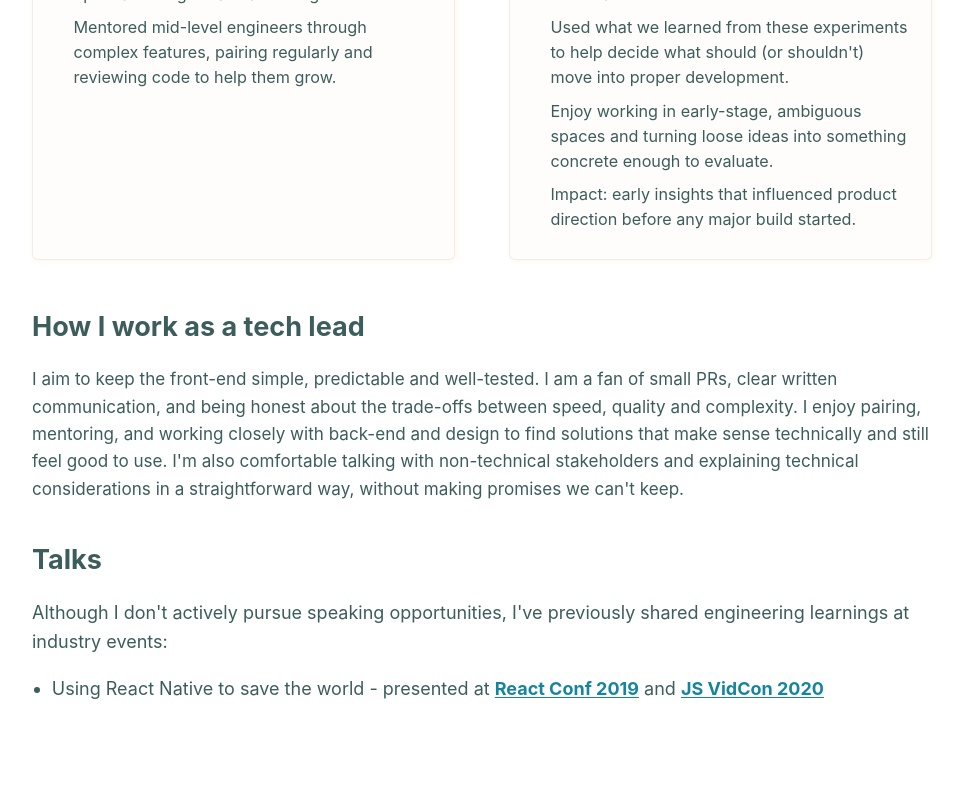
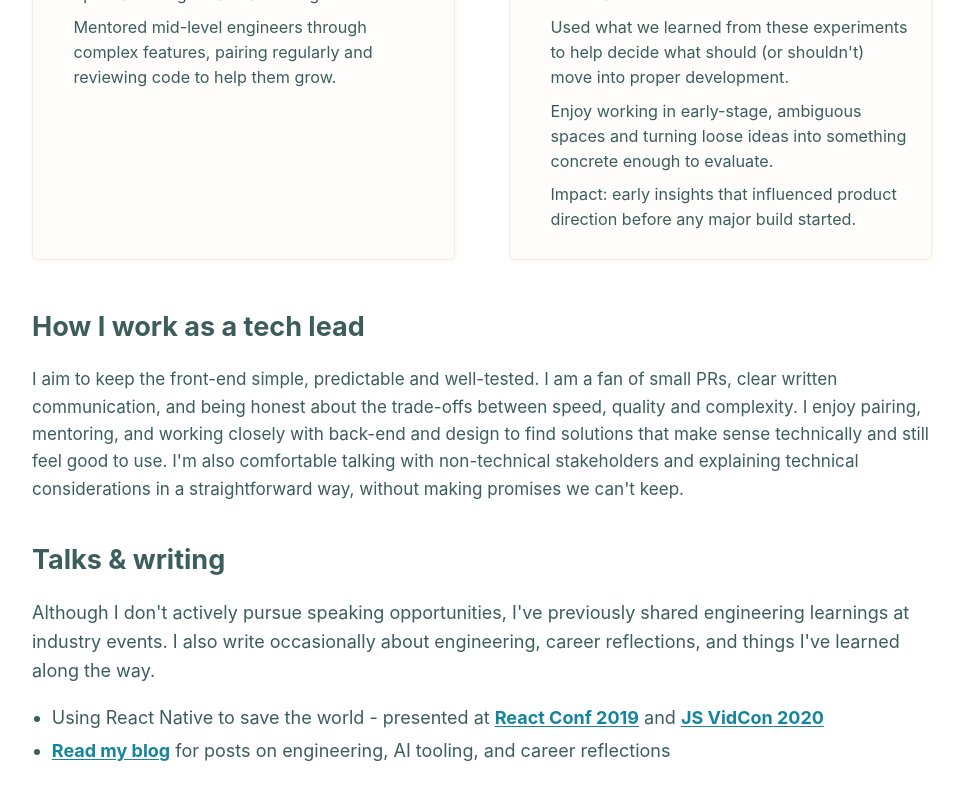
Before and after one commit to altany/tany4, a Next.js app: page /work in a window 1280 px wide. Shown: the part 1655-2455 px from the top of the page, without its empty margins (188-1152 px from the left). Built offline with nearby package versions, Linux system fonts and the light colour scheme; no server answers.

Commit message:
Update Talks section to include writing and add link to blog

```diff
--- a/pages/work/index.js
+++ b/pages/work/index.js
@@ -226,16 +226,20 @@ export default function Work() {
         </section>
 
         <section className={styles.talksSection}>
-          <h2>Talks</h2>
+          <h2>Talks & writing</h2>
           <p>
             Although I don&apos;t actively pursue speaking opportunities, I&apos;ve
-            previously shared engineering learnings at industry events:
+            previously shared engineering learnings at industry events. I also
+            write occasionally about engineering, career reflections, and things
+            I&apos;ve learned along the way.
           </p>
           <ul>
             <li>
               Using React Native to save the world - presented at <Link href="/blog/posts/react-conf-2019">React Conf 2019</Link> and <Link href="/blog/posts/jsvidcon-2020">JS VidCon 2020</Link>
             </li>
-
+            <li>
+              <Link href="/blog">Read my blog</Link> for posts on engineering, AI tooling, and career reflections
+            </li>
           </ul>
         </section>
       </div>
```
Also changed, not shown: 1 other file (tests, documents, lock files or other folders).
